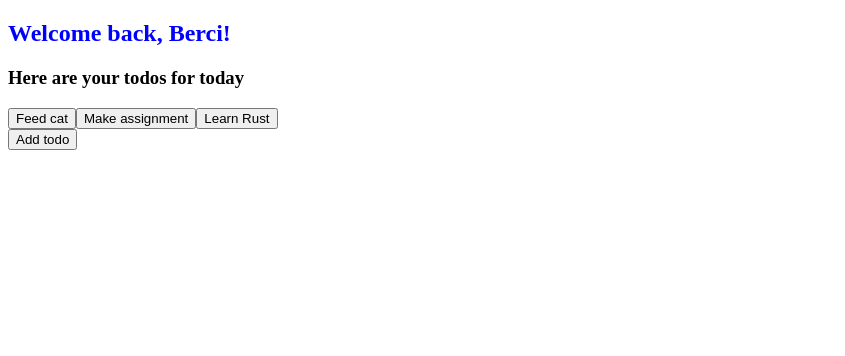
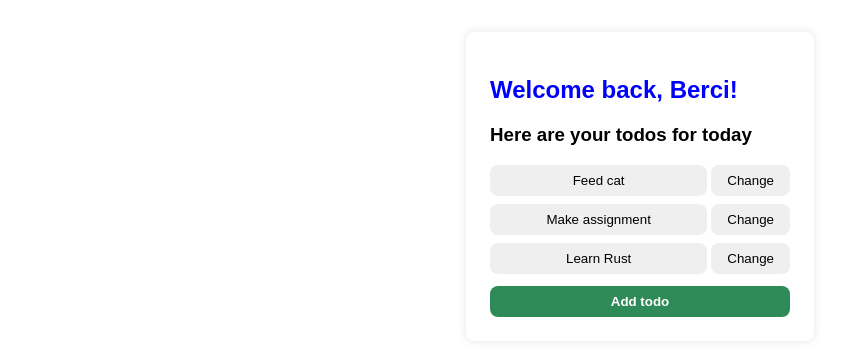
Before and after one commit to bercivarga/week-6-assignment, a website built with Parcel: page src/index.html in a window 1280 px wide. Shown: the whole page, without its empty margins (0-845 px from the left). Built offline with nearby package versions, Linux system fonts and the light colour scheme; some packages are replaced by stand-ins of ours.

Commit message:
styling changes

```diff
--- a/src/index.js
+++ b/src/index.js
@@ -6,7 +6,6 @@ import {init as startApp} from './mvc/controller'
 function main() {
   try {
     startApp()
-    console.log('App started!')
   } catch(err) {
     console.error(err)
   }
--- a/src/mvc/controller.js
+++ b/src/mvc/controller.js
@@ -23,9 +23,7 @@ function handleAddTodo() {
     },
     showCancelButton: true,
     confirmButtonText: "Add",
-    showLoaderOnConfirm: true,
-  })
-  .then((result) => {
+  }).then((result) => {
     if (result.isConfirmed && result.value.length > 0) {
       model.todos.push(new Todo(result.value));
       refresh();
@@ -43,7 +41,6 @@ function handleDeleteTodo(id) {
     cancelButtonColor: "#d33",
     confirmButtonText: "Yes, delete it!",
   }).then((result) => {
-    /* Read more about isConfirmed, isDenied below */
     if (result.isConfirmed) {
       model.todos = model.todos.filter((todo) => todo.id !== id);
       refresh();
--- a/src/mvc/model.js
+++ b/src/mvc/model.js
@@ -1,15 +1,15 @@
 // This is the main store of my app
 
-import { Todo } from '../helpers/Todo'
+import { Todo } from "../helpers/Todo";
 
 export const model = {
   user: {
-    name: 'Berci',
-    avatar: 'https://avatars.githubusercontent.com/u/65171545?v=4'
+    name: "Berci",
+    avatar: "https://avatars.githubusercontent.com/u/65171545?v=4",
   },
   todos: [
     new Todo("Feed cat"),
     new Todo("Make assignment"),
-    new Todo("Learn Rust")
-  ]
-}
+    new Todo("Learn Rust"),
+  ],
+};
--- a/src/mvc/views/AddTodo.js
+++ b/src/mvc/views/AddTodo.js
@@ -1,20 +1,20 @@
-import { ViewClass } from './View'
+import { ViewClass } from "./View";
 
 class AddTodo extends ViewClass {
-  button = undefined
+  button = undefined;
 
   addButtonEventListener(callback) {
-    this.button.addEventListener('click', callback)
+    this.button.addEventListener("click", callback);
   }
 
   render() {
-    const button = document.createElement('button')
-    button.innerText = 'Add todo'
-    button.className = 'add-button'
+    const button = document.createElement("button");
+    button.innerText = "Add todo";
+    button.className = "add-button";
 
-    this.button = button
-    this.parentEl.after(button)
+    this.button = button;
+    this.parentEl.append(button);
   }
 }
 
-export default new AddTodo()
+export default new AddTodo();
--- a/src/mvc/views/TodoList.js
+++ b/src/mvc/views/TodoList.js
@@ -1,22 +1,30 @@
-import { ViewClass } from './View'
+import { ViewClass } from "./View";
 
 class TodoList extends ViewClass {
   clear() {
-    document.querySelector('.todo-list').innerHTML = ''
+    document.querySelector(".todo-list").innerHTML = "";
   }
 
   render(todos, callback) {
-    const todoList = document.querySelector('.todo-list')
-    const fragment = document.createDocumentFragment()
-    todos.forEach(todo => {
-      const todoCard = document.createElement('button')
-      todoCard.className = "todo-card"
-      todoCard.innerText = todo.name
-      todoCard.addEventListener('click', () => callback(todo.id))
-      fragment.append(todoCard)
-    })
-    todoList.append(fragment)
+    const todoList = document.querySelector(".todo-list");
+    const fragment = document.createDocumentFragment();
+
+    todos.forEach((todo) => {
+      const todoCard = document.createElement("div");
+      const todoBtn = document.createElement("button");
+      const changeBtn = document.createElement("button");
+      todoCard.append(todoBtn, changeBtn)
+      todoCard.className = "todo-card";
+      todoBtn.className = "todo-btn";
+      changeBtn.className = "todo-btn";
+      todoBtn.innerText = todo.name;
+      changeBtn.innerText = "Change"
+      todoBtn.addEventListener("click", () => callback(todo.id));
+      fragment.append(todoCard);
+    });
+
+    todoList.append(fragment);
   }
 }
 
-export default new TodoList()
+export default new TodoList();
--- a/src/styles/main.css
+++ b/src/styles/main.css
@@ -1,3 +1,80 @@
-h2 {
+body {
+  margin:  0;
+  font-family: sans-serif;
+}
+
+main {
+  display: flex;
+  justify-content: center;
+}
+
+#app {
+  max-height: 100vh;
+  max-width: 50%;
+  min-width: 300px;
+  padding: 24px;
+  margin-top: 32px;
+  border-radius: 8px;
+  overflow: scroll;
+  overflow: hidden;
+  display: flex;
+  flex-direction: column;
+  box-shadow: 0 0 10px rgba(0, 0, 0, 0.1);
+}
+
+#app h2 {
   color: blue;
 }
+
+.todo-list {
+  display: flex;
+  flex-direction: column;
+  gap: 8px;
+}
+
+.todo-card {
+  display: flex;
+  flex-direction: row;
+  justify-content: space-between;
+  gap:  4px;
+}
+
+.todo-btn {
+  border-radius: 8px;
+  border: none;
+  padding: 8px 16px;
+  cursor: pointer;
+  transition: background-color .2s, box-shadow .2s;
+}
+
+.todo-btn:first-child {
+  width: 100%;
+}
+
+.todo-btn:first-child:hover {
+  background: darkred;
+  color: white;
+  box-shadow: 0 0 10px rgba(0, 0, 0, 0.25);
+}
+
+.todo-btn:last-child:hover {
+  background: lightgray;
+  box-shadow: 0 0 10px rgba(0, 0, 0, 0.25);
+}
+
+.add-button {
+  color: white;
+  font-weight: bold;
+  margin-top: 12px;
+  padding: 8px 16px;
+  background: seagreen;
+  cursor: pointer;
+  border-radius: 8px;
+  border: none;
+  transition: background-color .2s, box-shadow .2s;
+}
+
+.add-button:hover {
+  background: darkgreen;
+  box-shadow: 0 0 10px rgba(0, 0, 0, 0.25);
+}
```
Also changed, not shown: src/mvc/views/View.js (+8 -8 lines).
